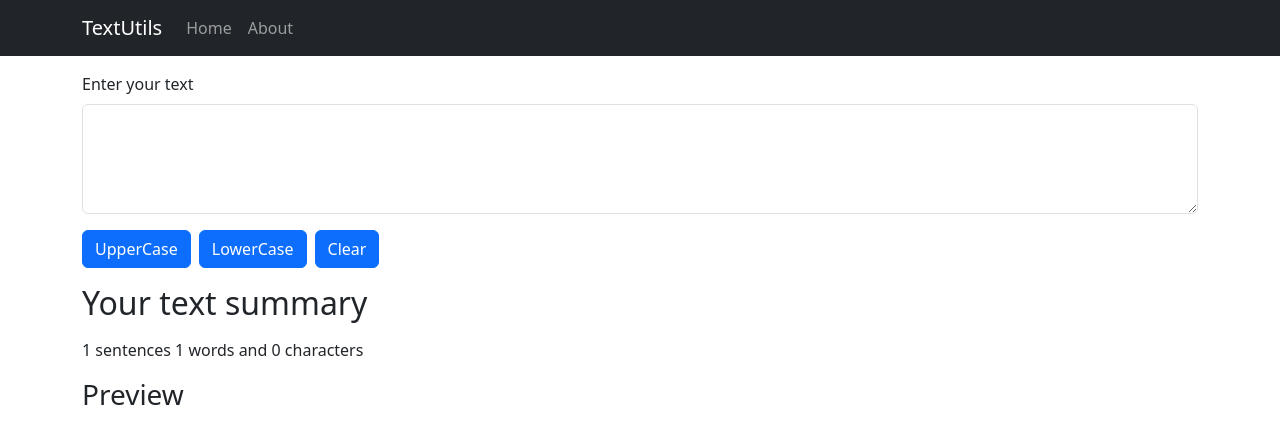
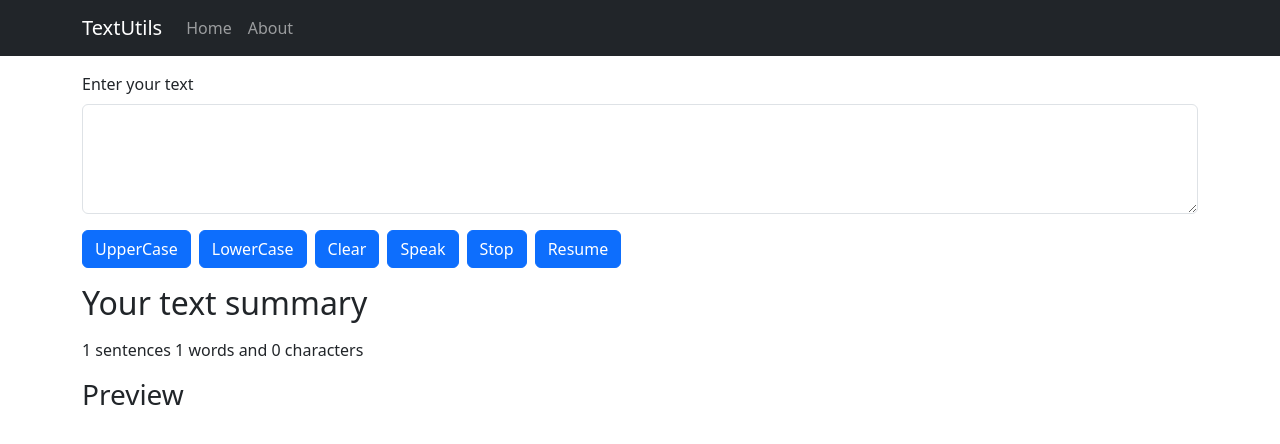
Before and after one commit to amisha-adwani/React-textUtlities, a React (Create React App) app: page / in a window 1280 px wide. Shown: the top 444 px of the page. Built offline with nearby package versions, Linux system fonts and the light colour scheme.

Commit message:
speechSynthesisUtterance

```diff
--- a/package.json
+++ b/package.json
@@ -7,6 +7,7 @@
     "@testing-library/react": "^13.4.0",
     "@testing-library/user-event": "^13.5.0",
     "bootstrap": "^5.3.0",
+    "quill": "^1.3.7",
     "react": "^18.2.0",
     "react-bootstrap": "^2.8.0",
     "react-dom": "^18.2.0",
--- /dev/null
+++ b/src/App.css
@@ -0,0 +1,3 @@
+.b{
+    font-weight: bold;
+}
--- a/src/components/TextForm.js
+++ b/src/components/TextForm.js
@@ -1,6 +1,7 @@
 import Form from "react-bootstrap/Form";
 import { useState } from "react";
 import Button from "react-bootstrap/Button";
+
 
 function TextForm(props) {
   function handleChange(event) {
@@ -18,7 +19,20 @@ function TextForm(props) {
   function handleClearClick() {
     let newText = "";
     setText(newText);
+    window.speechSynthesis.cancel()
   }
+
+  const handleSpeakClick=()=>{
+    let utterance = new SpeechSynthesisUtterance(text)
+    window.speechSynthesis.speak(utterance)
+  }
+  const handleStopSpeakClick=()=>{
+    window.speechSynthesis.pause()
+  }
+  const handleResumeSpeakClick=()=>{
+    window.speechSynthesis.resume()
+  }
+
 
   const [text, setText] = useState("");
   return (
@@ -42,6 +56,15 @@ function TextForm(props) {
         <Button variant="primary " onClick={handleClearClick}>
           Clear
         </Button>
+        <Button variant="primary mx-2" onClick={handleSpeakClick}>
+          Speak
+        </Button>
+        <Button variant="primary " onClick={handleStopSpeakClick}>
+          Stop
+        </Button>
+        <Button variant="primary mx-2" onClick={handleResumeSpeakClick}>
+          Resume
+        </Button>
       </Form>
       <h2 className="my-3">Your text summary</h2>
       <p>
```
Also changed, not shown: 1 other file (tests, documents, lock files or other folders).
